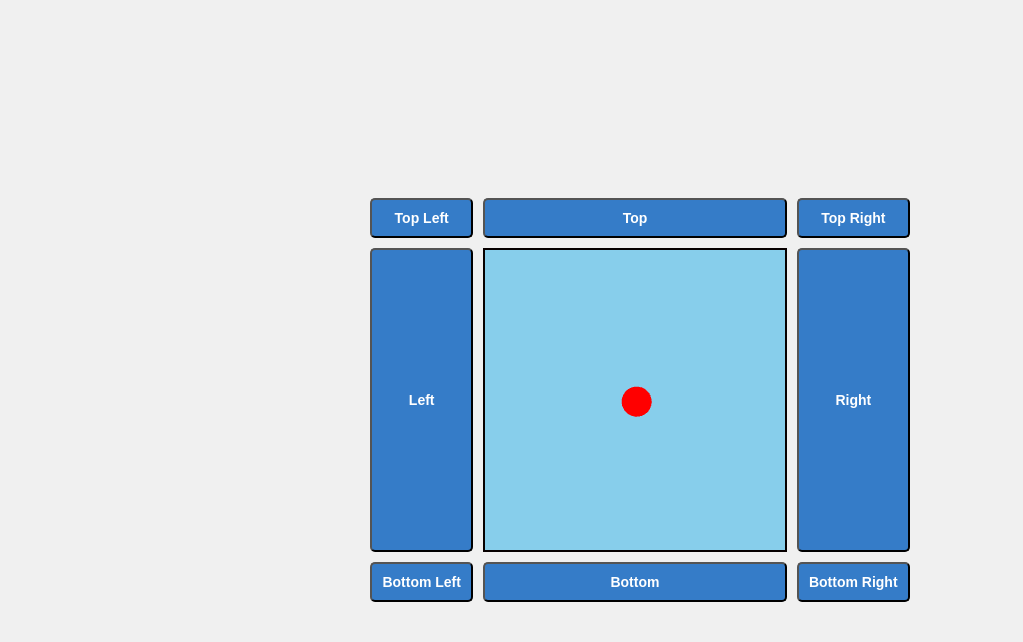
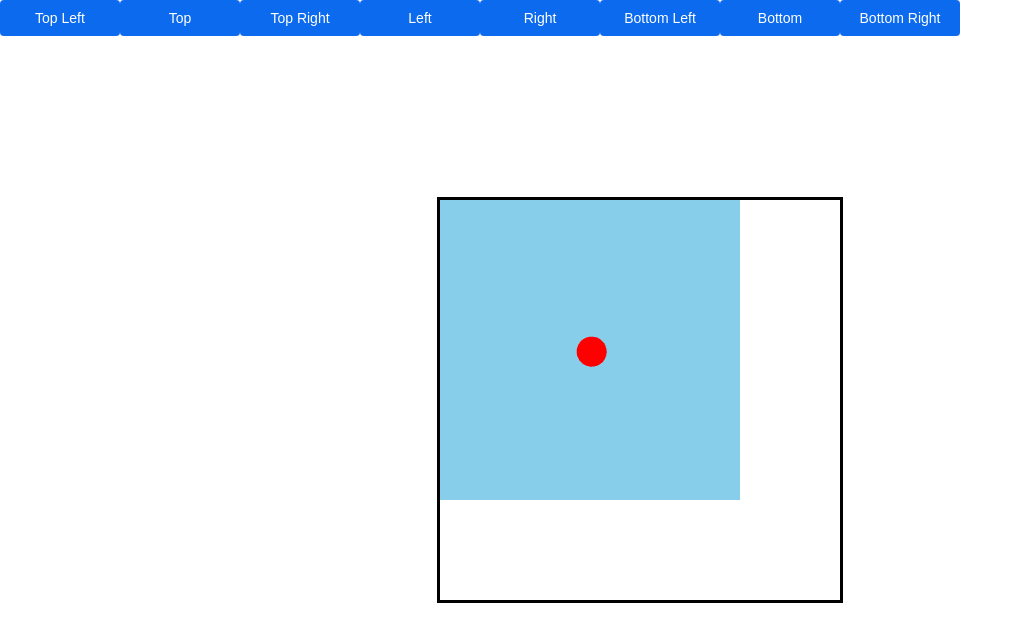
Before and after one commit to kamalkumarkumawat114/Bouncing_ball, a React (Create React App) app: page / in a window 1280 px wide. Shown: the top 642 px of the page, without its empty margins (0-1023 px from the left). Built offline with nearby package versions, Linux system fonts and the light colour scheme.

Commit message:
Update App.css

```diff
--- a/src/App.css
+++ b/src/App.css
@@ -1,44 +1,77 @@
-.App {
+.game-container {
+    position: relative;
+    width: 800px;
+    height: 700px;
+    margin: 30px auto;
     display: flex;
+    flex-direction: column;
+    align-items: center;
     justify-content: center;
-  align-items: center;
-  height: 100vh;
-  background-color: #f0f0f0;
-}
-
-.grid {
-  display: grid;
-  grid-template-areas:
-    "button1 button2 button3"
-    "button4 phaser button5"
-    "button6 button7 button8";
-  gap: 10px;
   }
 
   .phaser-container {
-  grid-area: phaser;
-  width: 300px;
-  height: 300px;
-  border: 2px solid rgb(6, 0, 0);
+    position: absolute;
+    top: 50%;
+    left: 50%;
+    transform: translate(-50%, -50%);
+    width: 400px;
+    height: 400px;
+    border: 3px solid black;
+    background-color: white;
+  }
+
+  .top-buttons {
+    position: absolute;
+    top: 100px;
+    left: 50%;
+    transform: translateX(-50%);
+    display: flex;
+    flex-direction: row;
+    gap: 50px;
+  }
+
+  .bottom-buttons {
+    position: absolute;
+    bottom: 100px;
+    left: 50%;
+    transform: translateX(-50%);
+    display: flex;
+    flex-direction: row;
+    gap: 50px;
+  }
+
+  .side-buttons.left {
+    position: absolute;
+    left: 50px;
+    top: 50%;
+    transform: translateY(-50%);
+    display: flex;
+    flex-direction: column;
+    gap: 150px;
+  }
+
+  .side-buttons.right {
+    position: absolute;
+    right: 50px;
+    top: 50%;
+    transform: translateY(-50%);
+    display: flex;
+    flex-direction: column;
+    gap: 150px;
   }
 
   button {
-  padding: 10px;
+    padding: 10px 12px;
+    cursor: pointer;
+    background-color: #0c6aee;
+    color: white;
+    border: none;
+    border-radius: 4px;
     font-size: 14px;
-  border-radius: 5px;
-  cursor: pointer;
-  transition: background-color 0.3s, transform 0.2s;
-  font-weight: bold;
-  color: #ffffff;
-  background-color: #357cc8;
-}
-button:hover {
-  background-color: #1b334d;
-  transform: scale(1.05);
+    transition: background-color 0.3s;
+    min-width: 120px;
   }
 
-/* Active button style */
-button:active {
-  background-color: #203751;
-  transform: scale(1);
+  button:hover {
+    background-color: #2e6bbf;
   }
```
Lines whose indentation alone changed are shown as unchanged.
